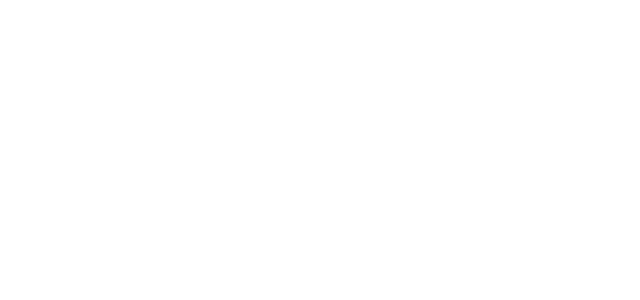
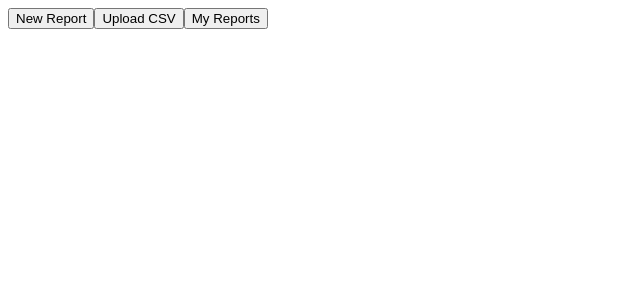
Before and after one commit to yossiL16/Reporting-system-for-agents, a React (Vite) app in the folder client/: page /agent-dashboard in a window 1280 px wide. Before the commit this address had no page. Shown: the top 300 px of the page, without its empty margins (0-640 px from the left). Built offline with nearby package versions, Linux system fonts and the light colour scheme.

Commit message:
add deshbord agent with 3 butten and fix server post admin to get hashpasword

```diff
--- a/client/src/App.tsx
+++ b/client/src/App.tsx
@@ -16,13 +16,13 @@
     <BrowserRouter>
       <Routes>
         <Route path='/' element={<Login />} />
-        <Route path='/agent_dashboard' element={<AgentDashboard />}/>
-        <Route path='/new_report' element={<NewReport />}/>
-        <Route path='/csv_upload' element={<CsvUpload />}/>
-        <Route path='/my_reports' element={<MyReports />}/>
-        <Route path='/admin_dashboard' element={<AdminDashboard />}/>
-        <Route path='/admin_users' element={<AdminUsers />}/>
-        <Route path='/admin_reports' element={<AdminReports />}/>
+        <Route path='/agent-dashboard' element={<AgentDashboard />}/>
+        <Route path='/new-report' element={<NewReport />}/>
+        <Route path='/csv-upload' element={<CsvUpload />}/>
+        <Route path='/my-reports' element={<MyReports />}/>
+        <Route path='/admin-dashboard' element={<AdminDashboard />}/>
+        <Route path='/admin-users' element={<AdminUsers />}/>
+        <Route path='/admin-reports' element={<AdminReports />}/>
       </Routes>
     </BrowserRouter>
   )
--- a/client/src/pages/AgentDashboard.tsx
+++ b/client/src/pages/AgentDashboard.tsx
@@ -1,6 +1,24 @@
+import { useNavigate } from "react-router-dom"
 
 export default function AgentDashboard() {
+
+  const navigate = useNavigate()
+
+  function goToNewReport(){
+    navigate('/new-report')
+  }
+  function goToUpLoadCsv(){
+    navigate('/csv-upload')
+  }
+  function goToMyErports(){
+    navigate('/my-reports')
+  }
+
   return (
-    <div>AgentDashboard</div>
+    <div>
+      <button onClick={goToNewReport}>New Report</button>
+      <button onClick={goToUpLoadCsv}>Upload CSV</button>
+      <button onClick={goToMyErports}>My Reports</button>
+    </div>
   )
 }
--- a/client/src/pages/Login.tsx
+++ b/client/src/pages/Login.tsx
@@ -4,7 +4,6 @@
 export default function Login() {
 
     const navigate = useNavigate()
-
     const [agentCode, setAgentCode] = useState<string>("")
     const [password, setPassword] = useState<string>("")
 
@@ -22,17 +21,15 @@
             localStorage.setItem('token', data.token)
             localStorage.setItem('user', data.user)
             if(data.user.role === 'admin'){
-                navigate('/admin_dashboard')
+                navigate('/admin-dashboard')
             } else {
-                navigate('/agent_dashboard')
+                navigate('/agent-dashboard')
             }
-
         }
         else {
             alert(data.message)
         }
     }
-
 
   return (
     <div>
```
Also changed, not shown: 2 other files (tests, documents, lock files or other folders).
